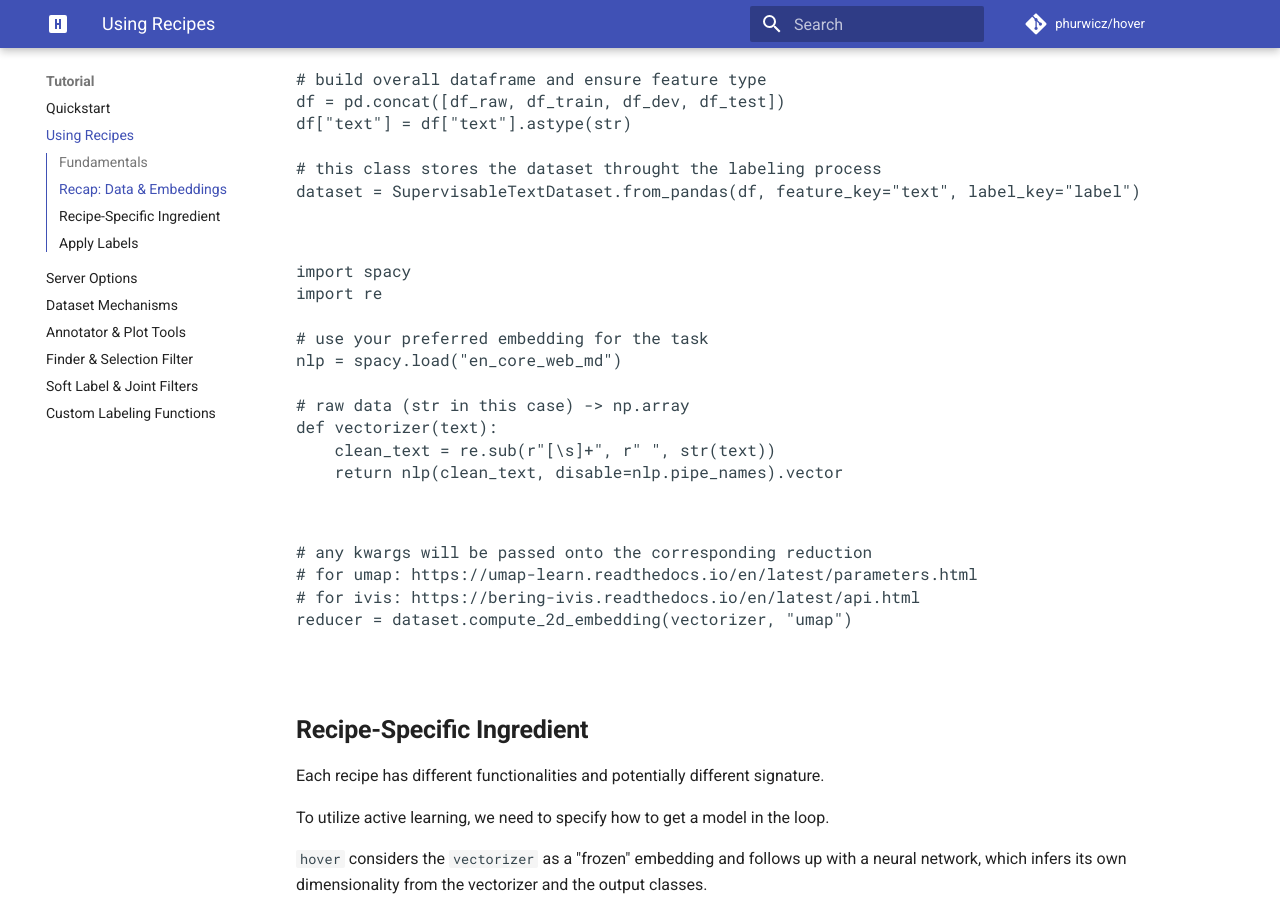
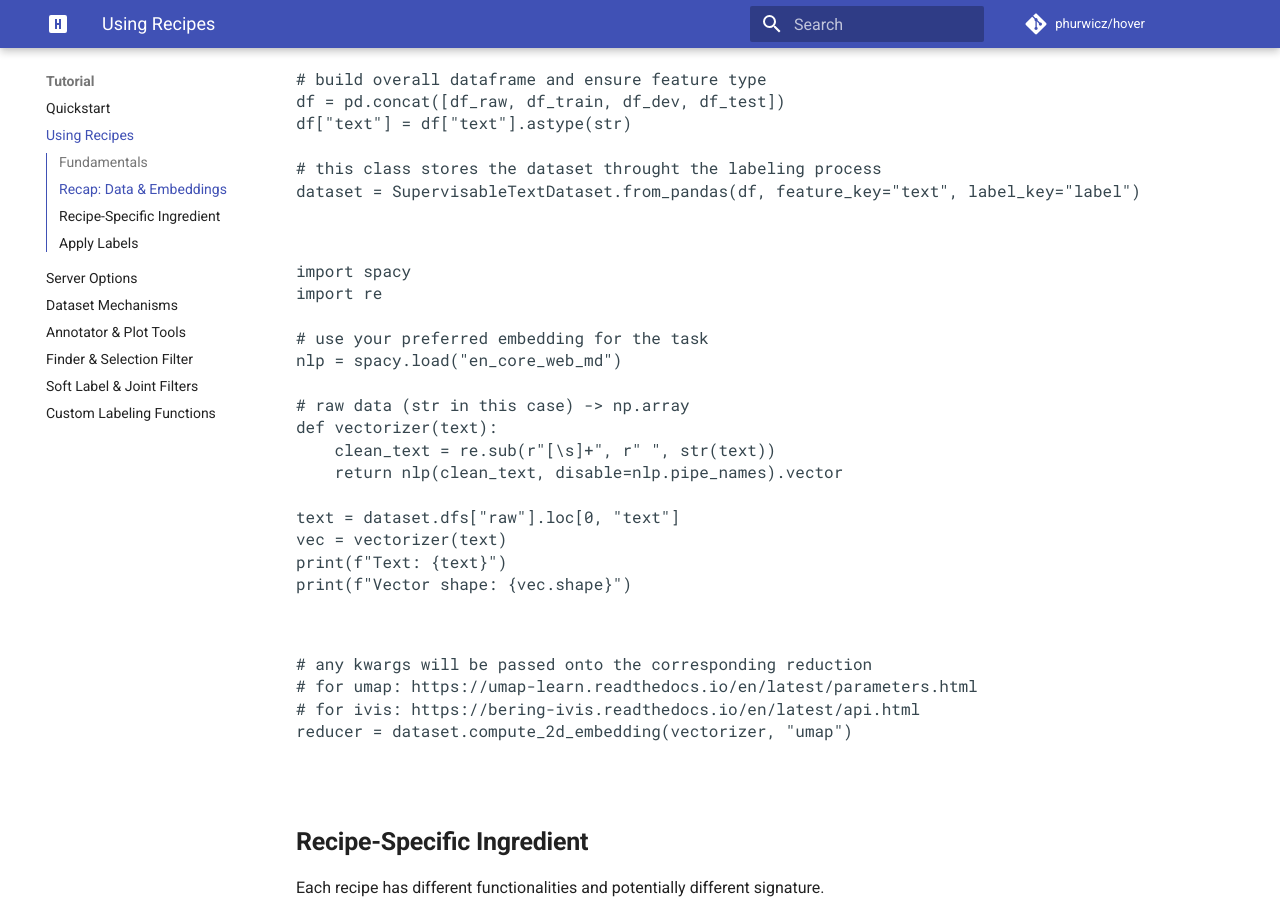
Before and after one commit to phurwicz/hover, an MkDocs documentation site: the page built from docs/pages/tutorial/t1-active-learning.md, in a window 1280 px wide and 900 px high, scrolled down 1014 px. Built offline with MkDocs 1.6.1 and Material for MkDocs 9.7.7, drawn with Linux system fonts in a browser that asks for light colours; emoji names are drawn with the system emoji font; comment, search, counter and statistics services are not loaded.

Commit message:
Doc tutorial bugfix: active learning tutorial was missing an example text variable

```diff
--- a/docs/pages/tutorial/t1-active-learning.md
+++ b/docs/pages/tutorial/t1-active-learning.md
@@ -21,6 +21,8 @@ Let's preprare a dataset with embeddings. This is almost the same as in the [qui
 
 <pre data-executable>
 {!docs/snippets/py/t0-1-vectorizer.txt!}
+
+{!docs/snippets/py/t0-1a-vectorizer-print.txt!}
 </pre><br>
 
 <pre data-executable>
```
